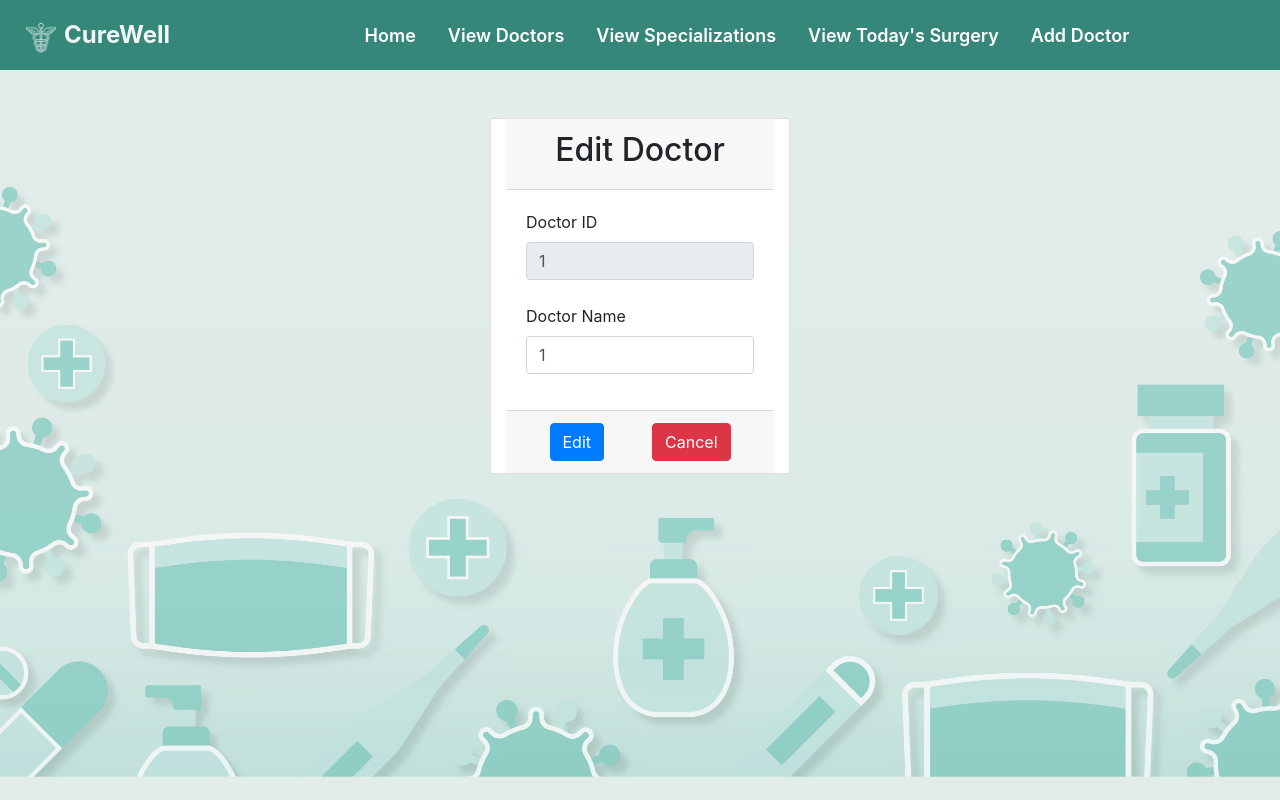
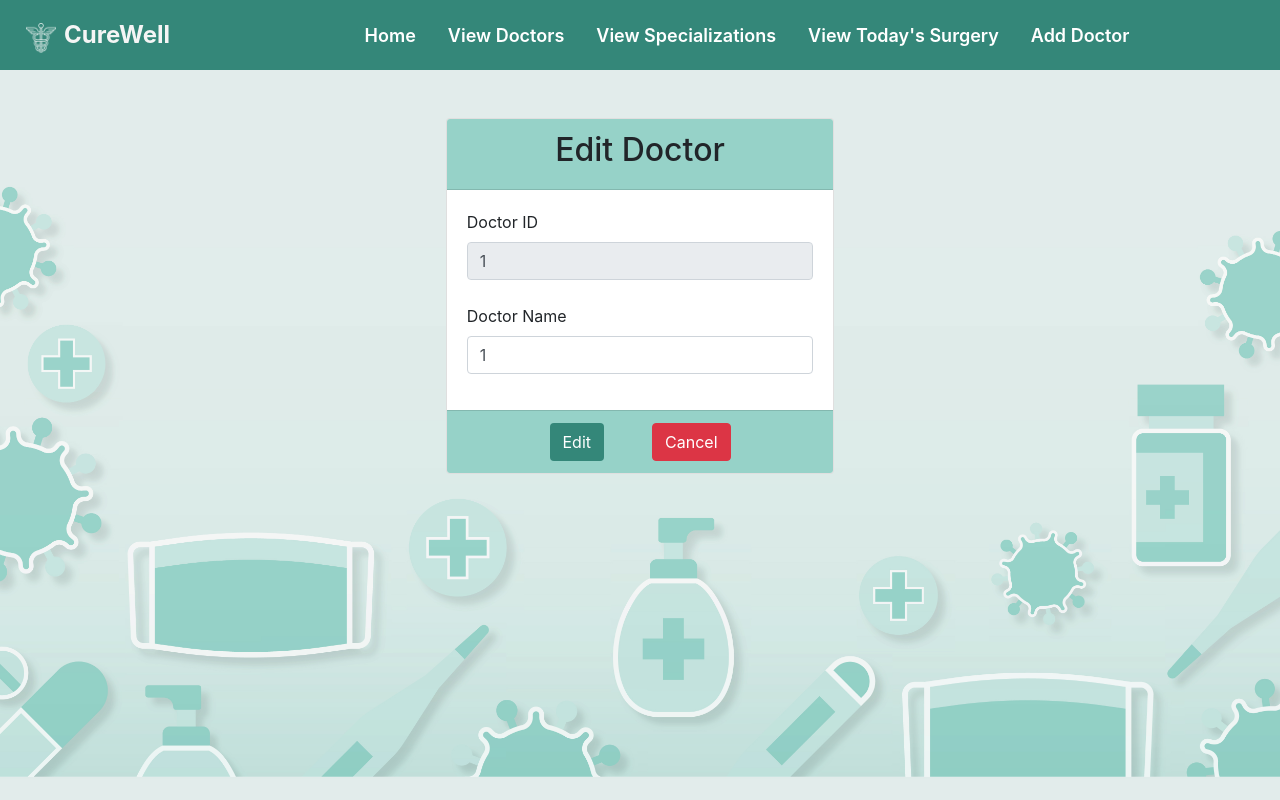
Before and after one commit to sreekanthnkartha/CureWellFrontEnd, an Angular app: page /editDoctor/1/1 in a window 1280 px wide. Shown: the top 800 px of the page. Built offline with nearby package versions, Linux system fonts and the light colour scheme.

Commit message:
edit doctor style

```diff
--- a/src/app/edit-doctor/edit-doctor.component.html
+++ b/src/app/edit-doctor/edit-doctor.component.html
@@ -15,8 +15,8 @@
     </form>
 </div> -->
 
-<div class="card container mt-5" style="width: 40%;">
-    <div class="card-header" style="text-align: center;">
+<div class="card mt-5 mx-auto" style="width: 35%;">
+    <div class="card-header" style="text-align: center; background-color: #96D2C8;">
         <h2>Edit Doctor</h2>
     </div>
     <div class="card-body">
@@ -29,8 +29,8 @@
             <input class="form-control" type="text" name="DoctorName" formControlName="DoctorName" id="DoctorName">
         </form>
     </div>
-    <div class="card-footer" style="text-align: center;">
-        <button type="submit" class="btn btn-primary" value="Submit">Edit</button>
+    <div class="card-footer" style="text-align: center; background-color: #96D2C8;">
+        <button type="submit" class="btn" style="background-color: #348779; color: white;" value="Submit">Edit</button>
         <button class="btn btn-danger ml-5" value (click)="onCancel()">Cancel</button>
     </div>
 </div>
```
